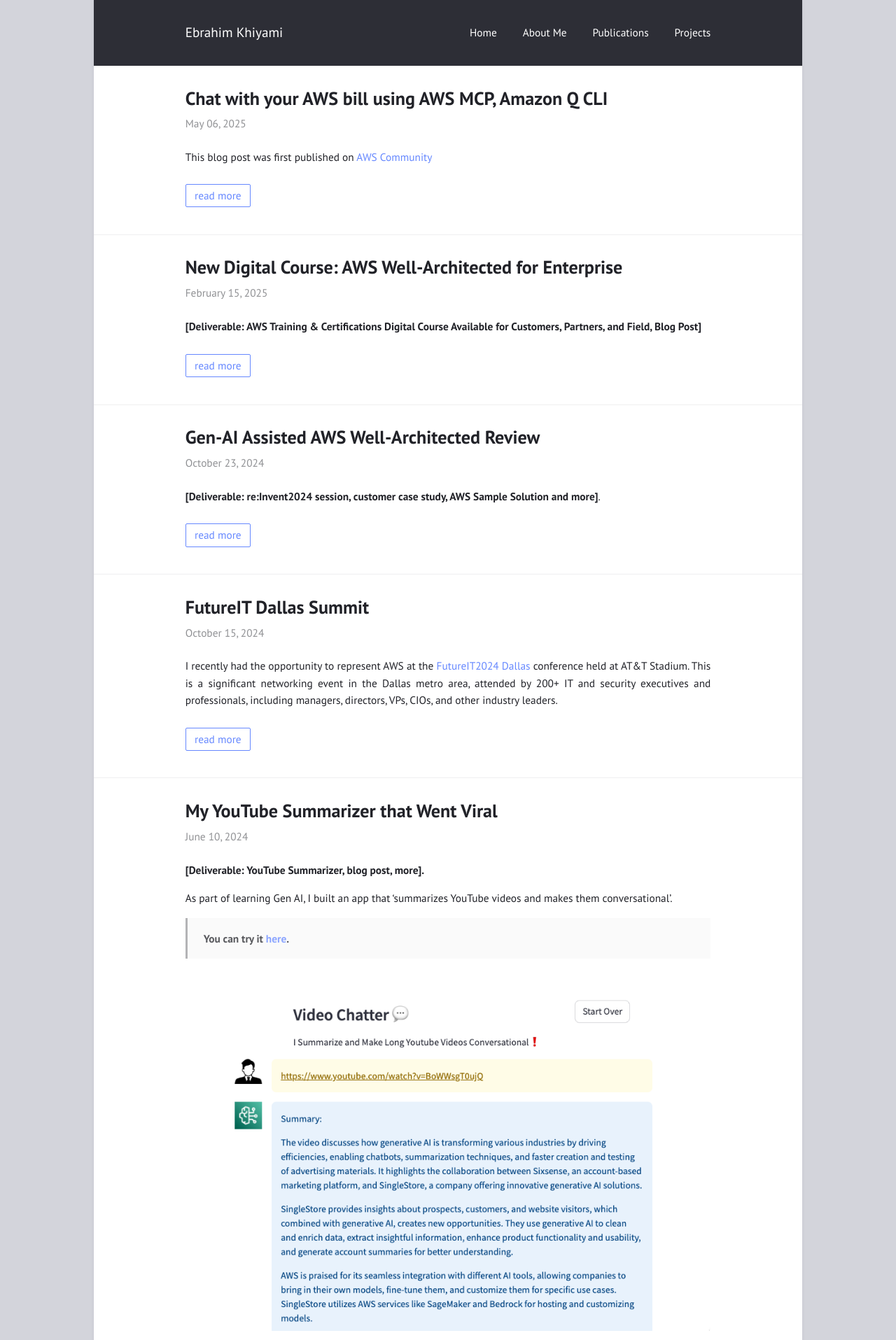
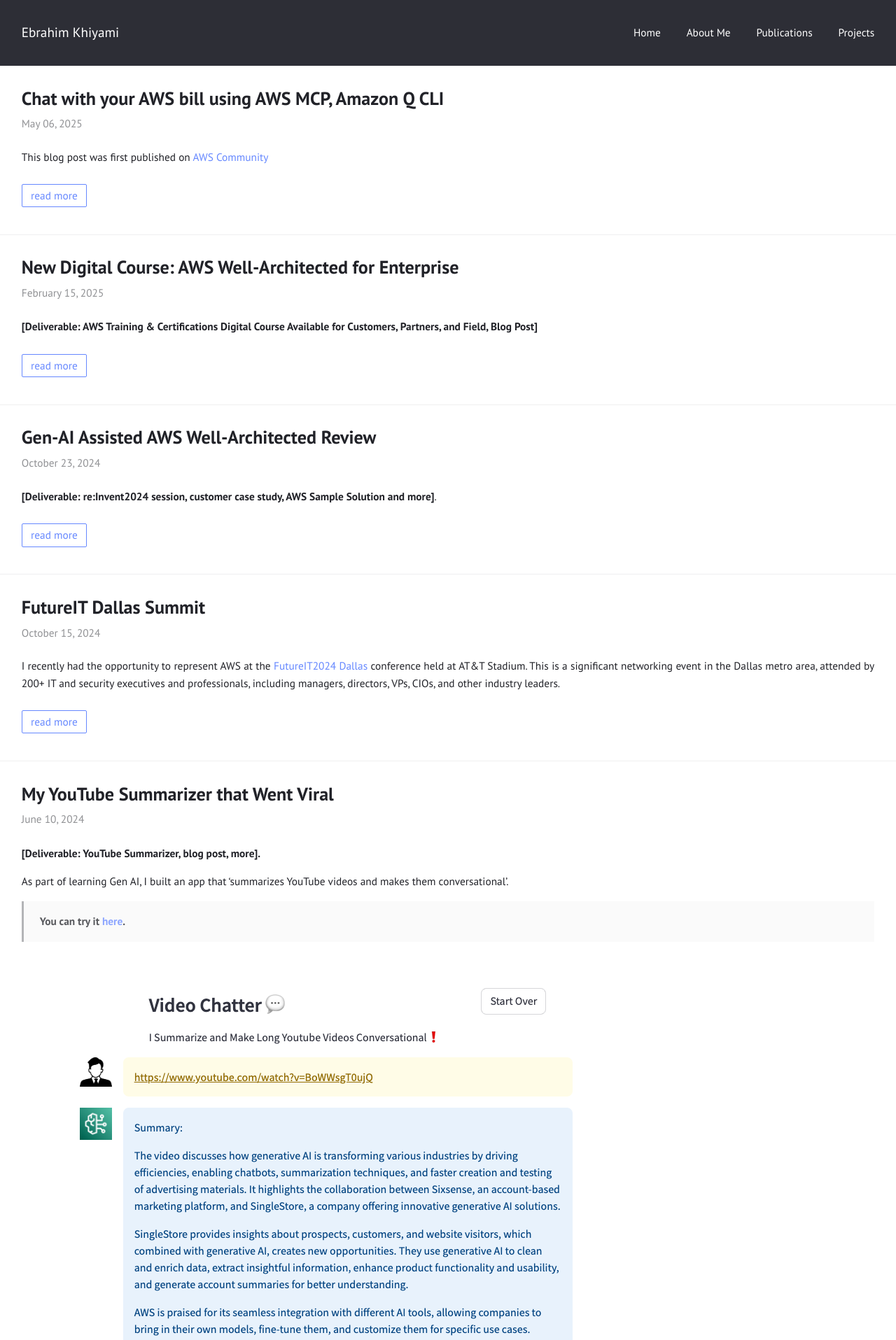
Before and after one commit to ekhiyami/ekhiyami.github.io, a Jekyll site: the page built from index.html, in a window 1280 px wide. Shown: the top 1915 px of the page at 70% size. Built offline with Jekyll 4.4.1, drawn with Linux system fonts in a browser that asks for light colours.

Commit message:
Update frame.sass

```diff
--- a/assets/css/frame.sass
+++ b/assets/css/frame.sass
@@ -5,7 +5,7 @@
 
 html
   background: lighten($dark, 70%)
-  padding: 0 calc(38% - 22em)
+  padding: 0
 
 body
   box-shadow: 0 0 .3em lighten($dark, 65%)
@@ -16,7 +16,7 @@
 
 @media (min-width: 32em)
   body > header, body > article, body > footer
-    padding: 1.75em calc(22% - 6em)
+    padding: 1.75em 2em
 
 @media (prefers-color-scheme: dark)
   html
```
